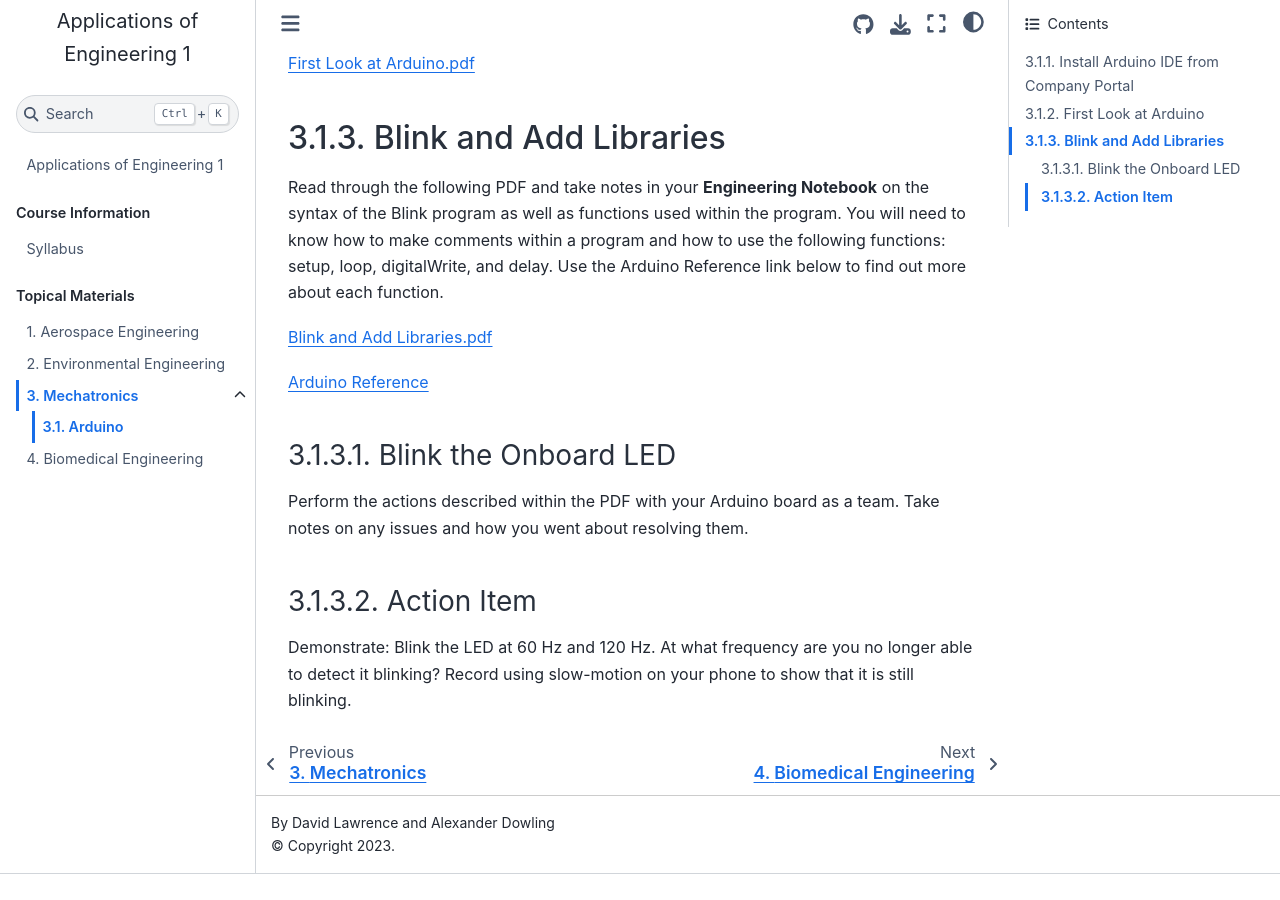
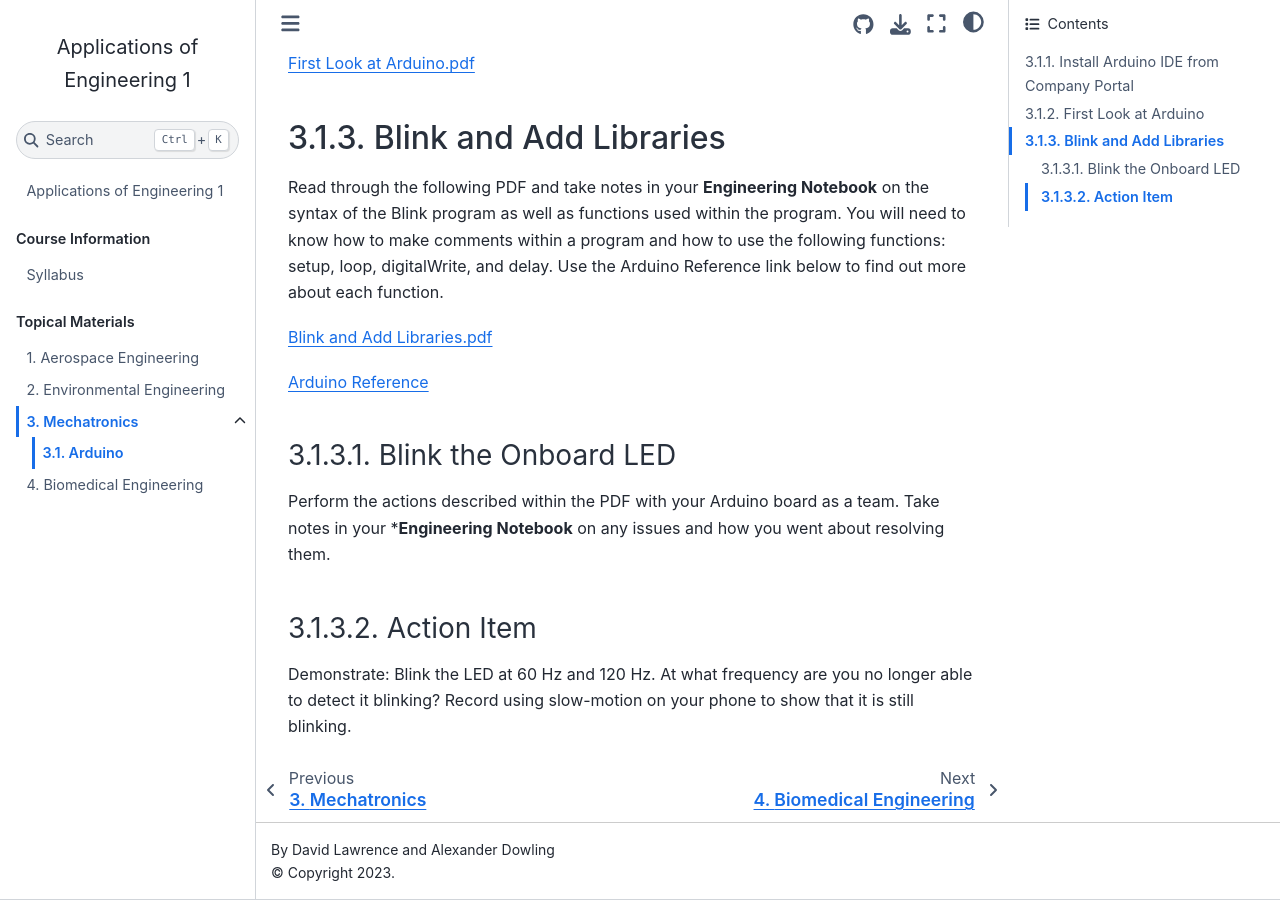
Before and after one commit to Culver-Academies/engineering1, a Jupyter Book: the page built from mech/arduino.md, in a window 1280 px wide and 900 px high, scrolled down 652 px. Built offline with Jupyter Book 1.0.4 settings and Sphinx 7.4.7 and the Sphinx Book theme 1.1.4, drawn with Linux system fonts in a browser that asks for light colours; before the commit the page ends 1526 px from its top, so only the background shows below that.

Commit message:
Update arduino.md

```diff
--- a/mech/arduino.md
+++ b/mech/arduino.md
@@ -21,7 +21,7 @@ Read through the following PDF and take notes in your **Engineering Notebook** o
 [Arduino Reference](https://www.arduino.cc/reference/en/)
 
 ### Blink the Onboard LED
-Perform the actions described within the PDF with your Arduino board as a team. Take notes on any issues and how you went about resolving them.
+Perform the actions described within the PDF with your Arduino board as a team. Take notes in your ***Engineering Notebook** on any issues and how you went about resolving them.
 
 ### Action Item
 Demonstrate: Blink the LED at 60 Hz and 120 Hz. At what frequency are you no longer able to detect it blinking? Record using slow-motion on your phone to show that it is still blinking.
```
